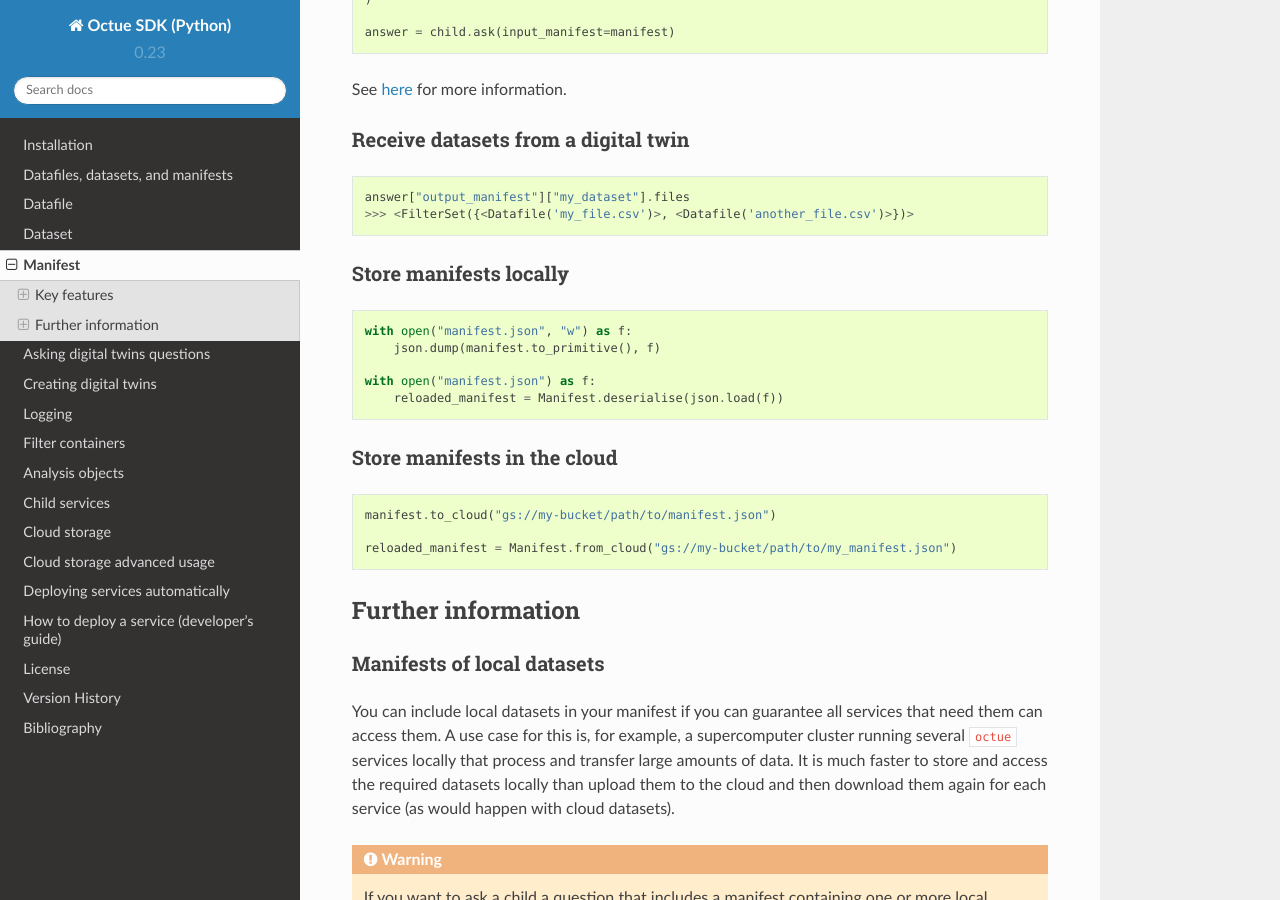
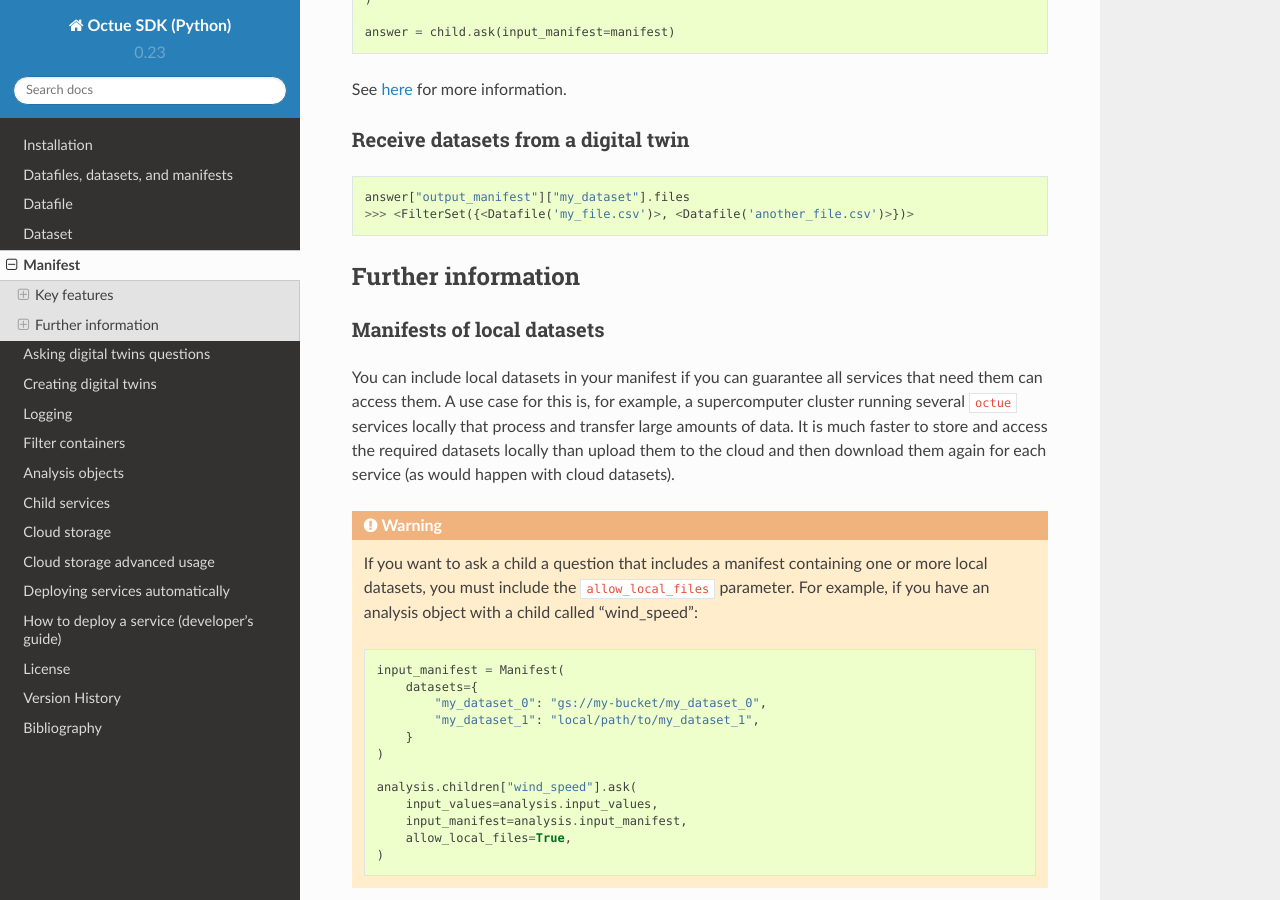
Before and after one commit to octue/octue-sdk-python, a Sphinx documentation site: the page built from docs/source/manifest.rst, in a window 1280 px wide and 900 px high, scrolled down 712 px. Built offline with Sphinx 7.4.7 and the Read the Docs theme 2.0.0, drawn with Linux system fonts in a browser that asks for light colours.

Commit message:
DOC: Update docs
skipci

```diff
--- a/docs/source/creating_digital_twins.rst
+++ b/docs/source/creating_digital_twins.rst
@@ -20,7 +20,7 @@ An Octue digital twin is defined by the following files (located in the reposito
   - This can contain any valid python, including use of any number of external packages or your own subpackages
   - It must contain at least one of the ``octue`` python app interfaces
 - A ``twine.json`` file defining your schema for configuration, input, and output values and manifests
-- A ``setup.py`` or ``requirements.txt` file specifying your app's dependencies
+- A ``setup.py`` or ``requirements.txt`` file specifying your app's dependencies
 - Optionally, a ``Dockerfile`` if your needs exceed the default ``octue`` one. For example, you may need extra system
   dependencies or access to software that isn't installable via ``pip``.
 - Optionally, an app configuration JSON file specifying, for example, any children your app depends on
--- a/docs/source/data_containers.rst
+++ b/docs/source/data_containers.rst
@@ -8,6 +8,6 @@ One of the main features of ``octue`` is making using, creating, and sharing sci
 
 - **Datafile** - :doc:`a single local or cloud file <datafile>` and its metadata.
 
-- **Dataset** - :doc:`a set of related datafiles <dataset>` that exist in the same location, plus metadata. Typically produced by or for one operation in an analysis.
+- **Dataset** - :doc:`a set of related datafiles <dataset>` that exist in the same location, plus metadata.
 
 - **Manifest** - :doc:`a set of related datasets <manifest>` that exist anywhere, plus metadata. Typically produced by or for one analysis.
--- a/docs/source/datafile.rst
+++ b/docs/source/datafile.rst
@@ -59,7 +59,7 @@ Datafiles are python objects, but they represent real files that can be fed to a
 .. code-block:: python
 
     import subprocess
-    output = subprocess.check_output(["openfast", "datafile.local_path"])
+    output = subprocess.check_output(["openfast", datafile.local_path])
 
 
 Easy and expandable custom metadata
--- a/docs/source/dataset.rst
+++ b/docs/source/dataset.rst
@@ -3,8 +3,7 @@
 =======
 Dataset
 =======
-A set of related :doc:`datafiles <datafile>` that exist in the same location, plus metadata. Typically produced by or
-needed for an operation in an analysis.
+A set of related :doc:`datafiles <datafile>` that exist in the same location, plus metadata.
 
 Key features
 ============
--- a/docs/source/manifest.rst
+++ b/docs/source/manifest.rst
@@ -52,26 +52,6 @@ Receive datasets from a digital twin
     >>> <FilterSet({<Datafile('my_file.csv')>, <Datafile('another_file.csv')>})>
 
 
-Store manifests locally
------------------------
-
-.. code-block:: python
-
-    with open("manifest.json", "w") as f:
-        json.dump(manifest.to_primitive(), f)
-
-    with open("manifest.json") as f:
-        reloaded_manifest = Manifest.deserialise(json.load(f))
-
-
-Store manifests in the cloud
-----------------------------
-
-.. code-block:: python
-
-    manifest.to_cloud("gs://my-bucket/path/to/manifest.json")
-
-    reloaded_manifest = Manifest.from_cloud("gs://my-bucket/path/to/my_manifest.json")
 
 
 Further information
```
